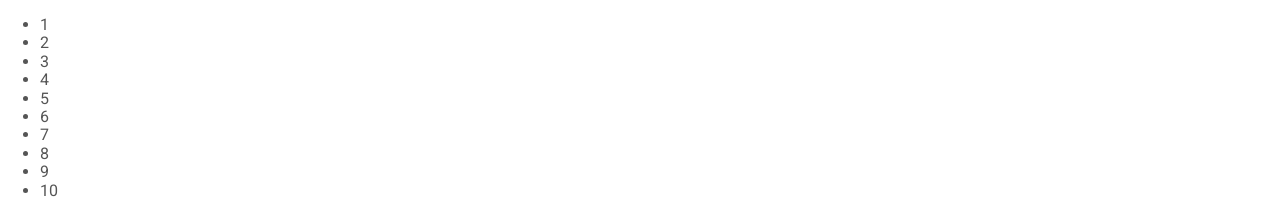
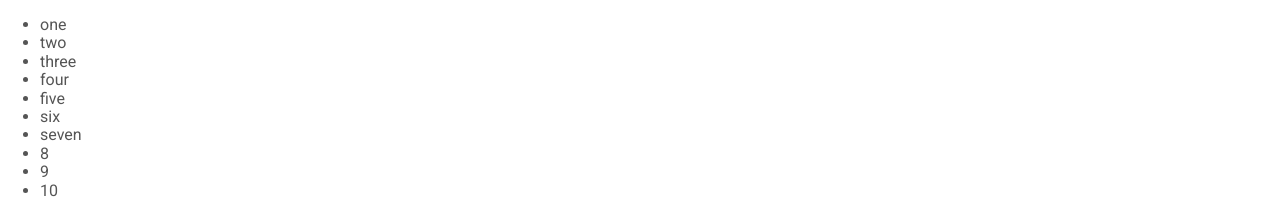
Before and after one commit to AndrewPhilippov/web_sites, a website: page TouristFirmWebSite/app/index.html in a window 1280 px wide. Shown: the top 199 px of the page. Drawn offline with Linux system fonts and the light colour scheme.

Commit message:
count till seven with words

```diff
--- a/TouristFirmWebSite/app/index.html
+++ b/TouristFirmWebSite/app/index.html
@@ -10,13 +10,13 @@
 </head>
 <body>
   <ul>
-    <li>1</li>
-    <li>2</li>
-    <li>3</li>
-    <li>4</li>
-    <li>5</li>
-    <li>6</li>
-    <li>7</li>
+    <li>one</li>
+    <li>two</li>
+    <li>three</li>
+    <li>four</li>
+    <li>five</li>
+    <li>six</li>
+    <li>seven</li>
     <li>8</li>
     <li>9</li>
     <li>10</li>
```
